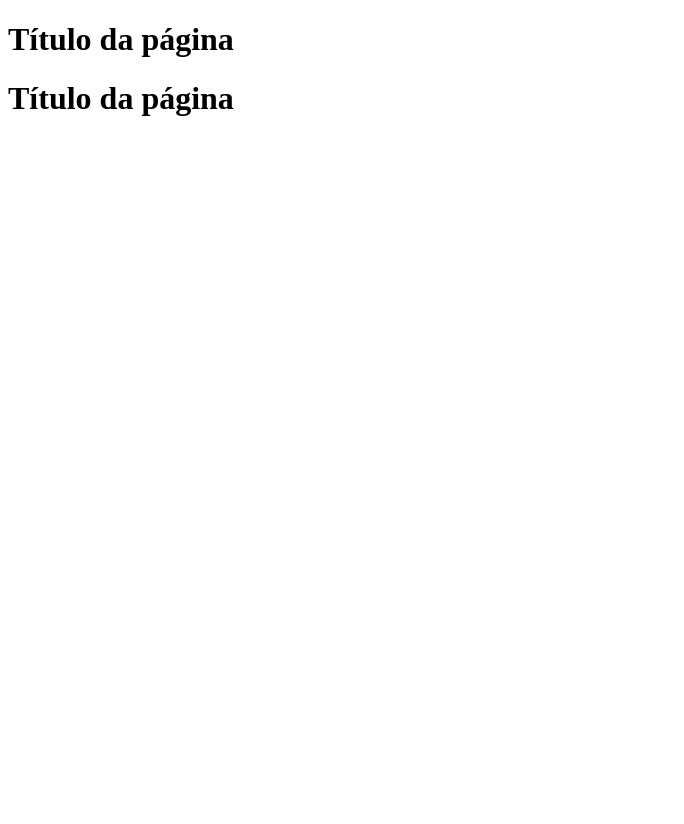
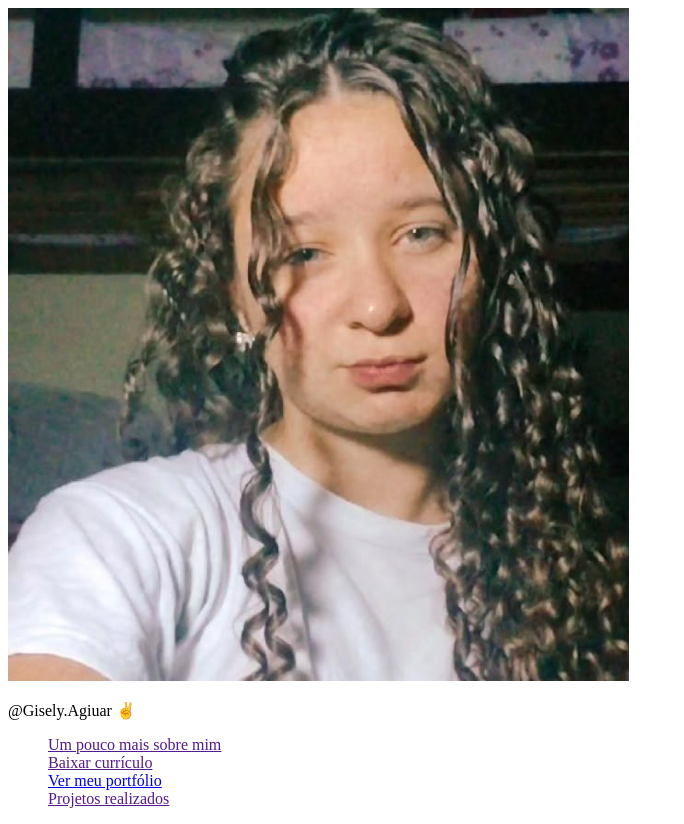
Before and after one commit to Gisely-Aguiar/Portf-lio, a plain HTML site: page index.html in a window 1280 px wide. Shown: the whole page, without its empty margins (0-684 px from the left). Before the commit the page ends 800 px from the top, so only its background shows below. Drawn offline with Linux system fonts and the light colour scheme.

Commit message:
Adiconei imagem, os links e novo conceito de ul, ol e li

```diff
--- /dev/null
+++ b/css/style.css
@@ -0,0 +1,3 @@
+ul{
+    list-style: none;
+}
--- a/index.html
+++ b/index.html
@@ -1,12 +1,31 @@
 <!DOCTYPE html>
-<html lang="en">
+<html lang="pt-br">
 <head>
     <meta charset="UTF-8">
     <meta name="viewport" content="width=device-width, initial-scale=1.0">
-    <title>Document</title>
+    <link rel="stylesheet" href="css/style.css">
+    <title>Portfólio</title>
 </head>
 <body>
-    <h1>Título da página</h1>
-    <h1>Título da página</h1>
+    <div>
+        <div>
+            <img src="img/giselyDark.PNG" alt="Foto gisely colocada no modo Dark">
+            <p>@Gisely.Agiuar ✌</p>
+        </div>
+            <ul>
+                <li>
+                    <a href="">Um pouco mais sobre mim</a>
+                </li>
+                <li>
+                    <a href="">Baixar currículo</a>
+                </li>
+                <li>
+                    <a href="https://github.com/Gisely-Aguiar">Ver meu portfólio</a>
+                </li>
+                <li>
+                    <a href="">Projetos realizados</a>
+                </li>
+            </ul>
+    </div>
 </body>
 </html>
```
Also changed, not shown: img/giselyDark.PNG (added), img/giselyLight.PNG (added).
